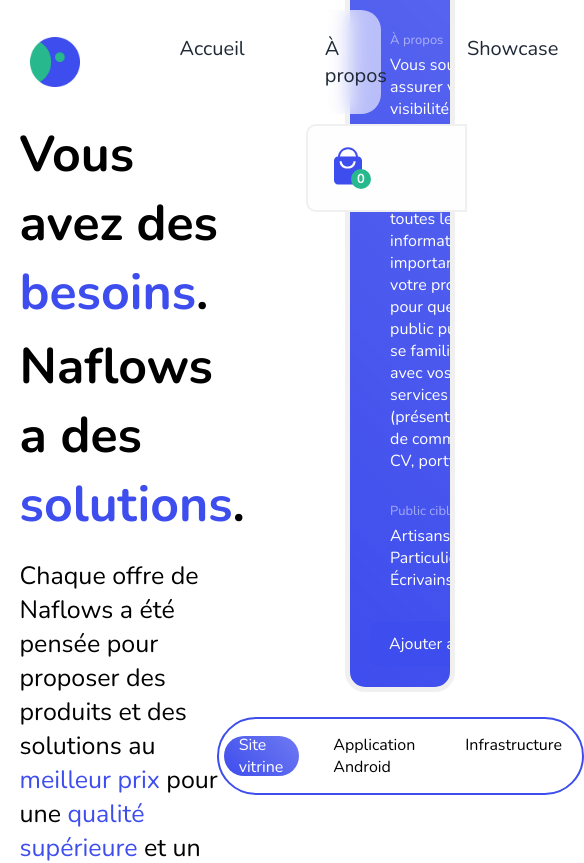
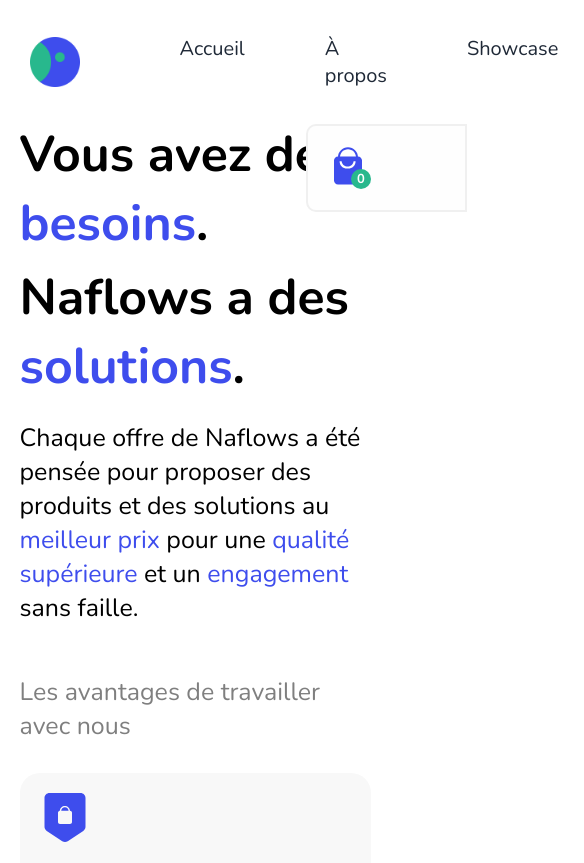
Before and after one commit to Naflows/naflows.com, a React (Vite) app: page / in a window 390 px wide. Shown: the top 863 px of the page, 584 px wide, since content can reach past the window. Built offline with nearby package versions, Linux system fonts and the light colour scheme.

Commit message:
Started working on responsive home page

```diff
--- a/public/prices/prices.json
+++ b/public/prices/prices.json
@@ -15,7 +15,7 @@
     "Inclus": [
       "3 maquettes pré-développement",
       "3 pages post-développement dans le site",
-      "Un menu déroulant ou stable, un carousel d'images",
+      "Un menu déroulant ou stable, un carrousel d'images",
       "Un design responsive (téléphones, ordinateurs, tablettes)",
       "Une accessibilité aux normes"
     ],
--- a/src/components/home/pricing/index.scss
+++ b/src/components/home/pricing/index.scss
@@ -316,12 +316,3 @@
     width: 100%;
   }
 }
-
-@media (max-width: 768px) {
-  .pricing-global__container__content {
-    flex-direction: column !important;
-    .pricing-global__container__content__product {
-      width: calc(100% - 40px) !important;
-    }
-  }
-}
--- a/src/index.scss
+++ b/src/index.scss
@@ -250,3 +250,66 @@
     color: var(--primary-hue-2);
   }
 }
+
+
+
+
+@media (max-width: 1000px) {
+  body {
+    height: 100vh;
+    overflow-y: auto !important;
+  }
+  #root {
+    flex-direction: column;
+    width: 100%;
+    overflow-y: auto !important;
+    height: fit-content;
+    .global__welcome__screen {
+      height: fit-content;
+      flex-direction: column;
+      .global-welcome__screen__head {
+        width: 100%;
+        .global-welcome__screen__head__advantages {
+          width: 100%;
+          .advantages__cards {
+            flex-direction: column;
+
+          }
+        }
+      }
+    }
+
+    .pricing-global__container {
+      width: 100%;
+      flex-direction: column;
+      .pricing-global__container__content  {
+        width: 100%;
+        .pricing-global__container__content__product {
+          width: 100%;
+
+          .pricing-global_included, .pricing-global_about, .pricing-global_targets {
+            padding: 0;
+          }
+        }
+      }
+
+      .global-product__picker__items {
+        flex-direction: row;
+        border-radius: 15px;
+        width: calc(100% - 20px);
+        gap: 0px;
+        align-items: center;
+        .global-product__picker__item  {
+          text-align: center;
+        }
+      }
+    }
+
+    .global__process_description, .promotion__container {
+      height: fit-content;
+    }
+
+
+  }
+
+}
```
